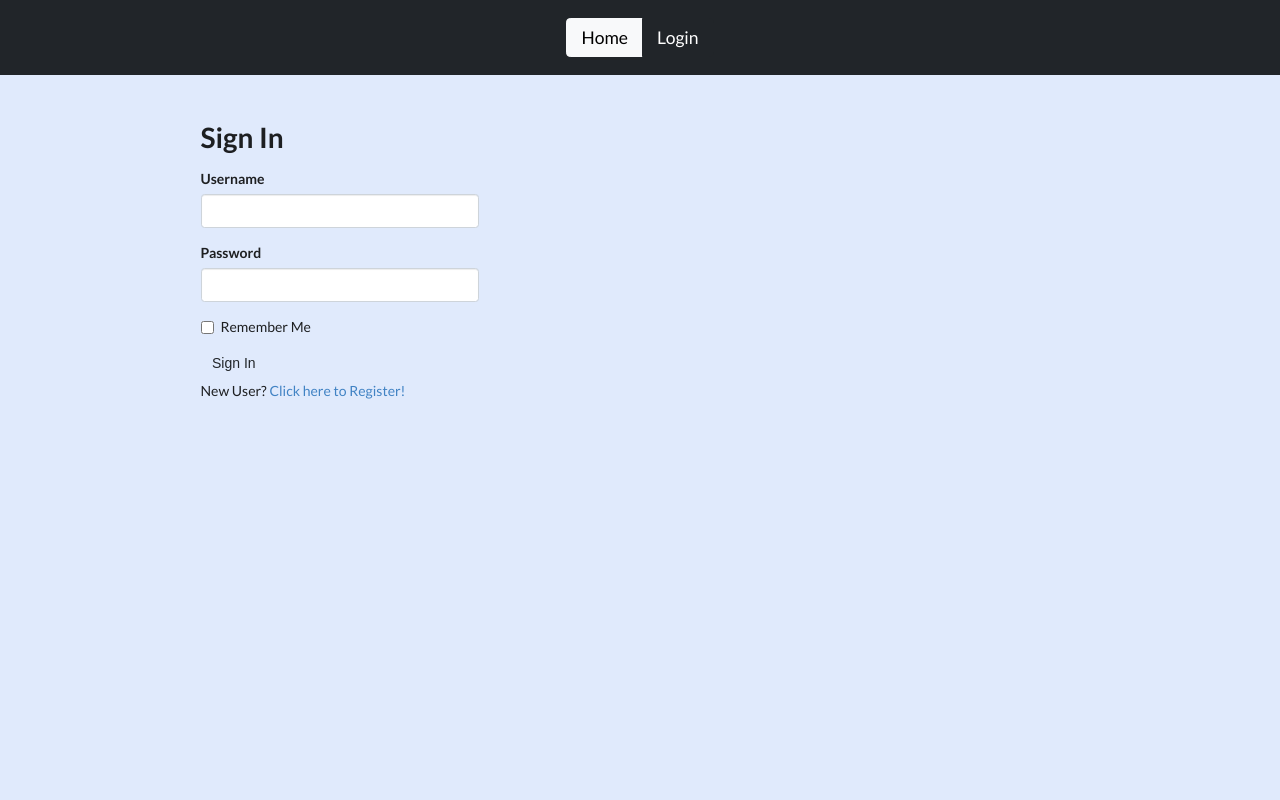
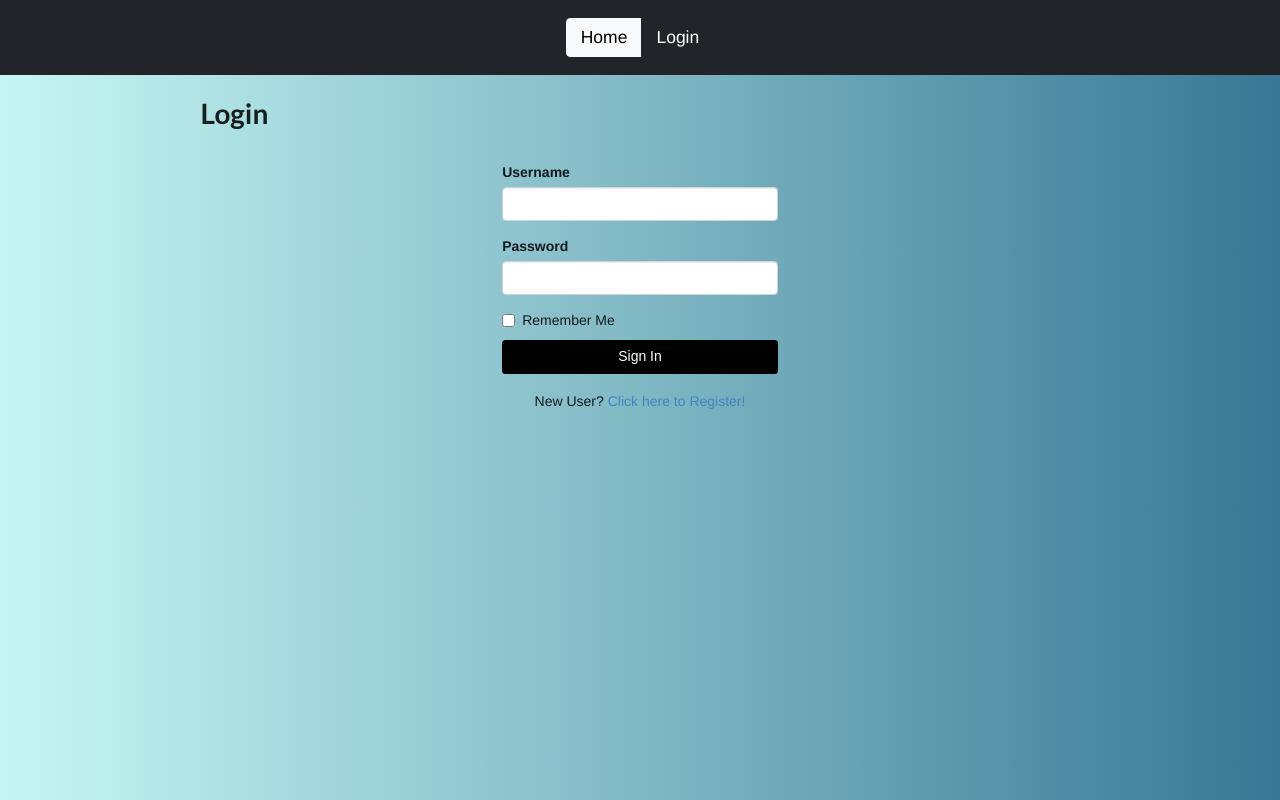
Before and after one commit to donatcs/To-Do-App, a Flask app: page /login in a window 1280 px wide. Run offline with Flask 2, Linux system fonts and the light colour scheme; some libraries are stand-ins or nearby versions.

Commit message:
Updated styles

```diff
--- a/app/static/style.css
+++ b/app/static/style.css
@@ -1,14 +1,14 @@
 html {
     min-height: 100vh!important;
-    font-family: 'Trebuchet MS', 'Lucida Sans Unicode', 'Lucida Grande', 'Lucida Sans', Arial, sans-serif;
+    font-family: Helvetica Neue,Helvetica,Arial,sans-serif !important;
 }
 
 body {
-  background: #E0EAFC !important;  /* fallback for old browsers */
-background: -webkit-linear-gradient(to top, #CFDEF3, #E0EAFC) !important;  /* Chrome 10-25, Safari 5.1-6 */
-
-
-  }
+  background: #616161 !important;  /* fallback for old browsers */
+background: -webkit-linear-gradient(to right, #9bc5c3, #616161) !important;  /* Chrome 10-25, Safari 5.1-6 */
+background: linear-gradient(to right, #c7f7f4, #387894) !important; /* W3C, IE 10+/ Edge, Firefox 16+, Chrome 26+, Opera 12+, Safari 7+ */
+font-family: Helvetica Neue,Helvetica,Arial,sans-serif !important;
+}
 
   header {
     background-color: #DFB887!important;
@@ -91,3 +91,41 @@ body::-webkit-scrollbar {
   background-color: black !important;
   width: 100%;
 }
+
+
+.row {
+
+  width: 150% !important;
+  justify-content: center !important;
+  justify-items: center !important;
+}
+
+.btn-default {
+  background-color: black !important;
+  color: white !important;
+  width: 100% !important;
+}
+
+.row {
+
+  padding-bottom: 17px;
+  padding-top: 17px;
+  padding-left: 5px;
+  padding-right: 5px;
+  border-radius: 10px;
+}
+
+
+#ntcmplt {
+
+  pointer-events: none !important;
+}
+
+#cmplt {
+
+  pointer-events: none !important;
+}
+
+.class {
+	font-family: Helvetica Neue,Helvetica,Arial,sans-serif;
+}
--- a/app/templates/index.html
+++ b/app/templates/index.html
@@ -37,6 +37,9 @@
 </nav>
 </div>
 
+
+
+
 {% endblock %}
 </body>
 </html>
--- a/app/templates/login.html
+++ b/app/templates/login.html
@@ -12,14 +12,20 @@
     <link rel="stylesheet" href="https://cdn.jsdelivr.net/npm/semantic-ui@2.4.2/dist/semantic.min.css">
 
 </head>
-<body>
-  <h1>Sign In</h1>
+<body> <div class="d-flex justify-content-start">
+  <h1>Login</h1>
+  <br>
+  </div>
+  <div class="d-flex justify-content-center">
 <div class="row">
     <div class="col-md-4">
     {{ wtf.quick_form(form) }}
     </div>
     </div>
+  </div>
+  <div class="d-flex justify-content-evenly">
 <p>New User? <a href="{{ url_for('register') }}">Click here to Register!</a></p>
+</div>
 {% endblock %}
 </body>
 </html>
```
Also changed, not shown: app/templates/todo2.html (+17 -14 lines), app.db, app/routes.py (line endings or trailing spaces).
